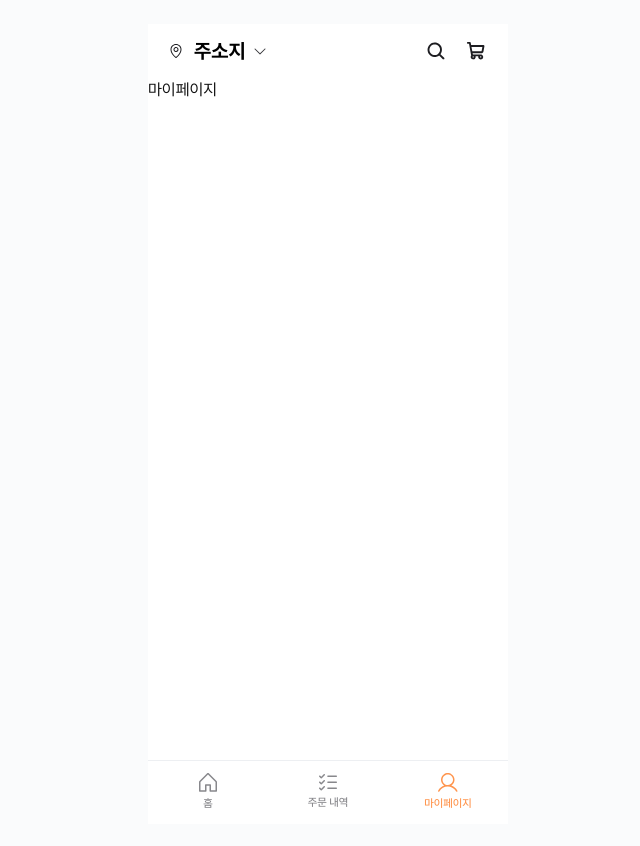
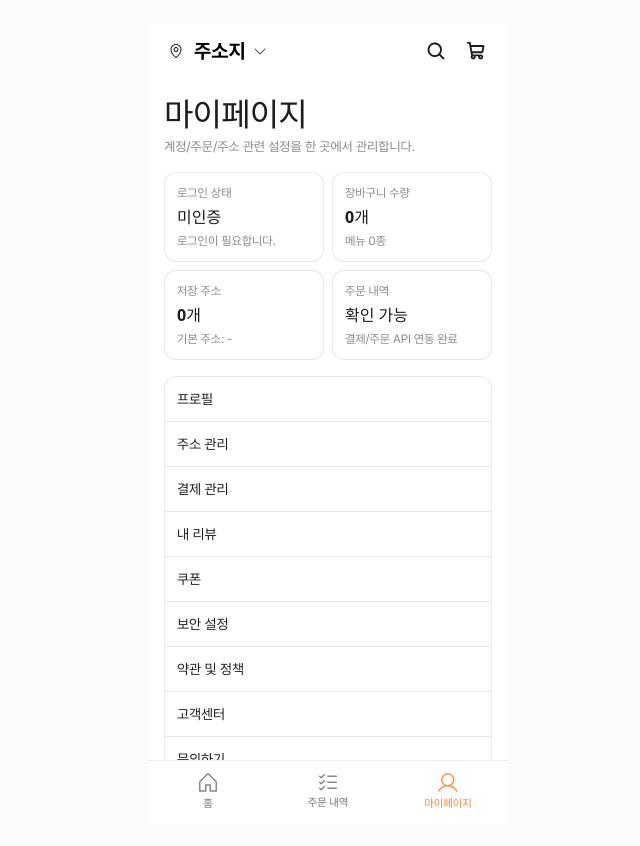
Before and after one commit to TtalKkakk/baedariyo_fe, a React app: page /mypage in a window 1280 px wide. Shown: the whole page, without its empty margins (312-952 px from the left). Built offline with nearby package versions, Linux system fonts and the light colour scheme; no server answers; the HTML template or start-up script is replaced by a standard one; a web font is replaced by a local one.

Commit message:
feat(mypage): build my page hub with local summary and shortcuts

```diff
--- a/src/pages/user/MyPage.jsx
+++ b/src/pages/user/MyPage.jsx
@@ -1,3 +1,145 @@
+import { useMemo } from 'react';
+import { useNavigate } from 'react-router-dom';
+
+import { useAddressBookStore, useCartStore } from '@/shared/store';
+
+const MENU_ITEMS = [
+  { label: '프로필', path: '/mypage/profile' },
+  { label: '주소 관리', path: '/mypage/addresses' },
+  { label: '결제 관리', path: '/mypage/payment' },
+  { label: '내 리뷰', path: '/mypage/reviews' },
+  { label: '쿠폰', path: '/mypage/coupons' },
+  { label: '보안 설정', path: '/mypage/security' },
+  { label: '약관 및 정책', path: '/mypage/terms' },
+  { label: '고객센터', path: '/mypage/support' },
+  { label: '문의하기', path: '/mypage/inquiries' },
+  { label: '알림 설정', path: '/mypage/notification-settings' },
+  { label: '회원 탈퇴', path: '/mypage/withdraw' },
+];
+
+function SummaryCard({ title, value, description }) {
+  return (
+    <div className="rounded-xl border border-[var(--color-semantic-line-normal-normal)] bg-white p-3">
+      <p className="text-caption1 text-[var(--color-semantic-label-alternative)]">
+        {title}
+      </p>
+      <p className="mt-1 text-title3 font-semibold text-[var(--color-semantic-label-normal)]">
+        {value}
+      </p>
+      <p className="mt-1 text-caption1 text-[var(--color-semantic-label-alternative)]">
+        {description}
+      </p>
+    </div>
+  );
+}
+
 export default function MyPage() {
-  return <div>마이페이지</div>;
+  const navigate = useNavigate();
+  const cartItems = useCartStore((state) => state.items);
+  const addresses = useAddressBookStore((state) => state.addresses);
+  const defaultAddressId = useAddressBookStore(
+    (state) => state.defaultAddressId
+  );
+
+  const accessToken = localStorage.getItem('accessToken');
+  const isLoggedIn = Boolean(accessToken);
+
+  const cartQuantity = useMemo(
+    () =>
+      cartItems.reduce((acc, item) => {
+        const quantity = Number(item?.quantity) || 0;
+        return acc + quantity;
+      }, 0),
+    [cartItems]
+  );
+
+  const defaultAddressLabel =
+    addresses.find((item) => item.id === defaultAddressId)?.label ?? '-';
+
+  const handleLogout = () => {
+    localStorage.removeItem('accessToken');
+    localStorage.removeItem('refreshToken');
+    navigate('/login');
+  };
+
+  return (
+    <div className="min-h-full bg-white px-4 py-4 pb-8">
+      <h1 className="text-title2 font-semibold text-[var(--color-semantic-label-normal)]">
+        마이페이지
+      </h1>
+      <p className="mt-1 text-body3 text-[var(--color-semantic-label-alternative)]">
+        계정/주문/주소 관련 설정을 한 곳에서 관리합니다.
+      </p>
+
+      <section className="mt-4 grid grid-cols-2 gap-2">
+        <SummaryCard
+          title="로그인 상태"
+          value={isLoggedIn ? '인증됨' : '미인증'}
+          description={
+            isLoggedIn
+              ? 'accessToken이 저장되어 있습니다.'
+              : '로그인이 필요합니다.'
+          }
+        />
+        <SummaryCard
+          title="장바구니 수량"
+          value={`${cartQuantity}개`}
+          description={`메뉴 ${cartItems.length}종`}
+        />
+        <SummaryCard
+          title="저장 주소"
+          value={`${addresses.length}개`}
+          description={`기본 주소: ${defaultAddressLabel}`}
+        />
+        <SummaryCard
+          title="주문 내역"
+          value="확인 가능"
+          description="결제/주문 API 연동 완료"
+        />
+      </section>
+
+      <section className="mt-4 rounded-xl border border-[var(--color-semantic-line-normal-normal)] bg-white">
+        <ul className="divide-y divide-[var(--color-semantic-line-normal-normal)]">
+          {MENU_ITEMS.map((item) => (
+            <li key={item.path}>
+              <button
+                type="button"
+                onClick={() => navigate(item.path)}
+                className="w-full h-11 px-3 text-left text-body2 text-[var(--color-semantic-label-normal)]"
+              >
+                {item.label}
+              </button>
+            </li>
+          ))}
+        </ul>
+      </section>
+
+      <div className="mt-4 flex gap-2">
+        {!isLoggedIn ? (
+          <button
+            type="button"
+            onClick={() => navigate('/login')}
+            className="flex-1 h-10 rounded-lg border border-[var(--color-semantic-line-normal-normal)] text-body2 font-medium text-[var(--color-semantic-label-normal)]"
+          >
+            로그인
+          </button>
+        ) : (
+          <button
+            type="button"
+            onClick={handleLogout}
+            className="flex-1 h-10 rounded-lg border border-[var(--color-semantic-line-normal-normal)] text-body2 font-medium text-[var(--color-semantic-label-normal)]"
+          >
+            로그아웃
+          </button>
+        )}
+        <button
+          type="button"
+          onClick={() => navigate('/orders')}
+          className="flex-1 h-10 rounded-lg bg-[var(--color-atomic-redOrange-80)] text-white text-body2 font-semibold"
+        >
+          주문 내역 보기
+        </button>
+      </div>
+    </div>
+  );
 }
```
